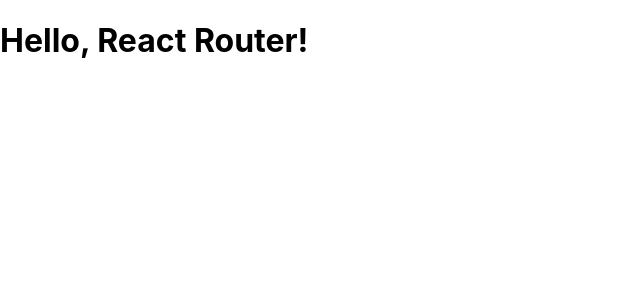
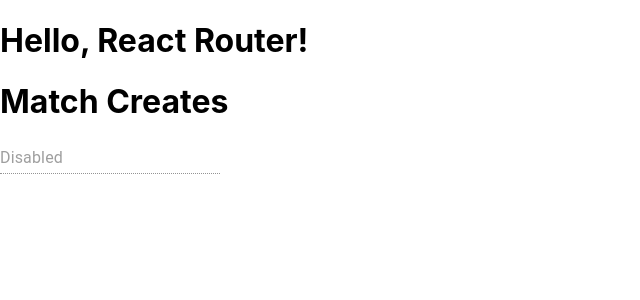
Before and after one commit to Rafi5734/Bet-website, a React (Create React App) app: page /createMatch in a window 1280 px wide. Shown: the top 300 px of the page, without its empty margins (0-640 px from the left). Built offline with nearby package versions, Linux system fonts and the light colour scheme.

Commit message:
Input field create match

```diff
--- a/src/App.js
+++ b/src/App.js
@@ -1,6 +1,7 @@
 import './App.css';
 import { BrowserRouter, Routes, Route } from "react-router-dom";
 import AdminHomePage from './Components/AdminHomePage/AdminHomePage';
+import MatchCreats from './Components/MatchCreats/MatchCreats';
 
 function App() {
   return (
@@ -10,6 +11,7 @@
           <h1>Hello, React Router!</h1>
           <Routes>
             <Route path="/" element={<AdminHomePage />} />
+            <Route path="/createMatch" element={<MatchCreats></MatchCreats>} />
           </Routes>
         </div>
       </BrowserRouter>
--- a/src/Components/AdminHomePage/AdminHomePage.js
+++ b/src/Components/AdminHomePage/AdminHomePage.js
@@ -287,7 +287,13 @@
               <Typography className={classes.heading}>Matches</Typography>
             </AccordionSummary>
             <AccordionDetails>
-              <Typography>Lorem</Typography>
+             <Link to="/createMatch">Create Match</Link>
+            </AccordionDetails>
+            <AccordionDetails>
+             <Link>Cricket</Link>
+            </AccordionDetails>
+            <AccordionDetails>
+             <Link>Football</Link>
             </AccordionDetails>
           </Accordion>
           <Accordion>
--- a/src/Components/MatchCreats/MatchCreats.js
+++ b/src/Components/MatchCreats/MatchCreats.js
@@ -0,0 +1,16 @@
+import { Input } from '@material-ui/core';
+import React from 'react';
+// import Box from '@mui/material/Box';
+// import Input from '@mui/material/Input';
+const MatchCreats = () => {
+    return (
+        <div>
+            <h1>Match Creates</h1>
+            <form>
+            <Input disabled defaultValue="Disabled" />
+            </form>
+        </div>
+    );
+};
+
+export default MatchCreats;
```
